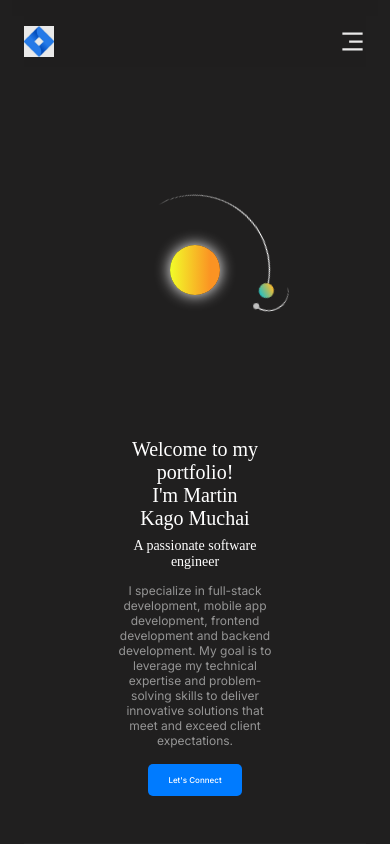
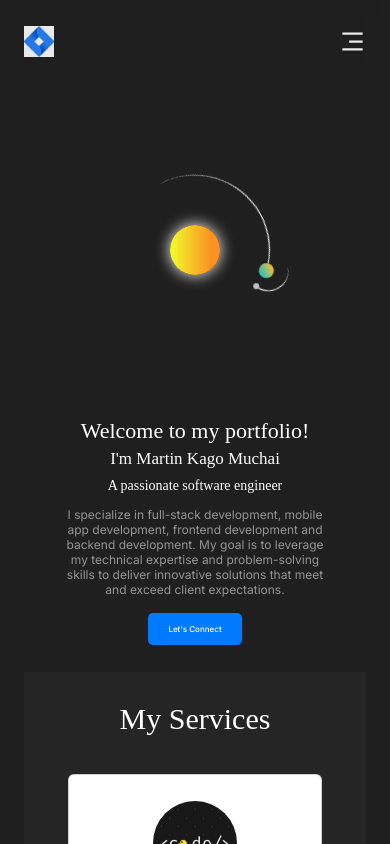
Before and after one commit to DEANKAGO/Portfolio, a React (Create React App) app: page / in a window 390 px wide. Shown: the top 844 px of the page. Built offline with nearby package versions, Linux system fonts and the light colour scheme; a web font is replaced by a local one.

Commit message:
add more UI

```diff
--- a/src/components/Projects/projects.css
+++ b/src/components/Projects/projects.css
@@ -59,7 +59,6 @@
 }
 .columnCard {
     display: flex;
-    text-align: center;
 }
 .equal-height {
     flex-grow: 1;
--- a/src/pages/Home/Home.jsx
+++ b/src/pages/Home/Home.jsx
@@ -42,7 +42,6 @@ export const Home = () => {
             </button>
           </div>
           <div className='homeImage'>
-            {/* <img className='image' src={bgImage} alt='welcome' /> */}
             <div class='sky'>
               <div class='star'></div>
               <div class='planet'>
--- a/src/pages/Home/home.css
+++ b/src/pages/Home/home.css
@@ -27,18 +27,18 @@
     width: 50%;
 }
 
-.content h1 {
+.text h1 {
     color: #ffffff;
     font-family: Alice;
-    font-size: 40px;
+    font-size: 45px;
     font-style: normal;
     font-weight: 400;
     line-height: normal;
 }
-.content h3 {
+.text h3 {
     color: #ffffff;
     font-family: Alice;
-    font-size: 30px;
+    font-size: 25px;
     font-style: normal;
     font-weight: 400;
     line-height: normal;
@@ -47,9 +47,10 @@
 .span {
     color: #ffffff;
     font-family: Alice;
+    font-size: 38px;
 }
 
-.content P {
+.text P {
     color: #959595;
     font-size: 16px;
     font-style: normal;
@@ -170,11 +171,14 @@
     .content {
         width: 100%;
     }
-    .content h1 {
+    .text h1 {
+        font-size: 35px;
+    }
+    .span {
         font-size: 30px;
     }
-    .content h3 {
-        font-size: 22px;
+    .text h3 {
+        font-size: 25px;
     }
     .homeImage {
         height: 50vh;
@@ -199,11 +203,14 @@
 }
 
 @media screen and (max-width: 995px) {
-    .content h1 {
-        font-size: 20px;
+    .text h1 {
+        font-size: 28px;
     }
-    .content h3 {
-        font-size: 18px;
+    .text h3 {
+        font-size: 19px;
+    }
+    .span {
+        font-size: 24px;
     }
     .text p {
         font-size: 14px;
@@ -219,10 +226,16 @@
 }
 
 @media screen and (max-width: 770px) {
-    .content h1 {
-        font-size: 15px;
+    .content {
+        padding: 0;
     }
-    .content h3 {
+    .text h1 {
+        font-size: 20px;
+    }
+    .span {
+        font-size: 16px;
+    }
+    .text h3 {
         font-size: 14px;
     }
     .text p {
@@ -256,13 +269,14 @@
         flex-direction: column;
         text-align: center;
         margin-top: 4%;
+        padding: 0;
     }
     .text {
         display: flex;
         flex-direction: column;
         align-items: center;
         order: 2;
-        width: 70%;
+        width: 100%;
         text-align: center;
     }
     .text p {
@@ -272,12 +286,15 @@
     .homeImage {
         order: 1;
     }
-    .content h1 {
+    .intro {
+        width: 100%;
+    }
+    .text h1 {
         font-size: 20px;
-        width: 80%;
+        width: 100%;
         text-align: center;
     }
-    .content h3 {
+    .text h3 {
         font-size: 14px;
     }
 
@@ -298,4 +315,10 @@
         height: 40em;
         position: relative;
     }
+    .text h1 {
+        font-size: 22px
+    }
+    .span {
+        font-size: 17px;
+    }
 }
```
